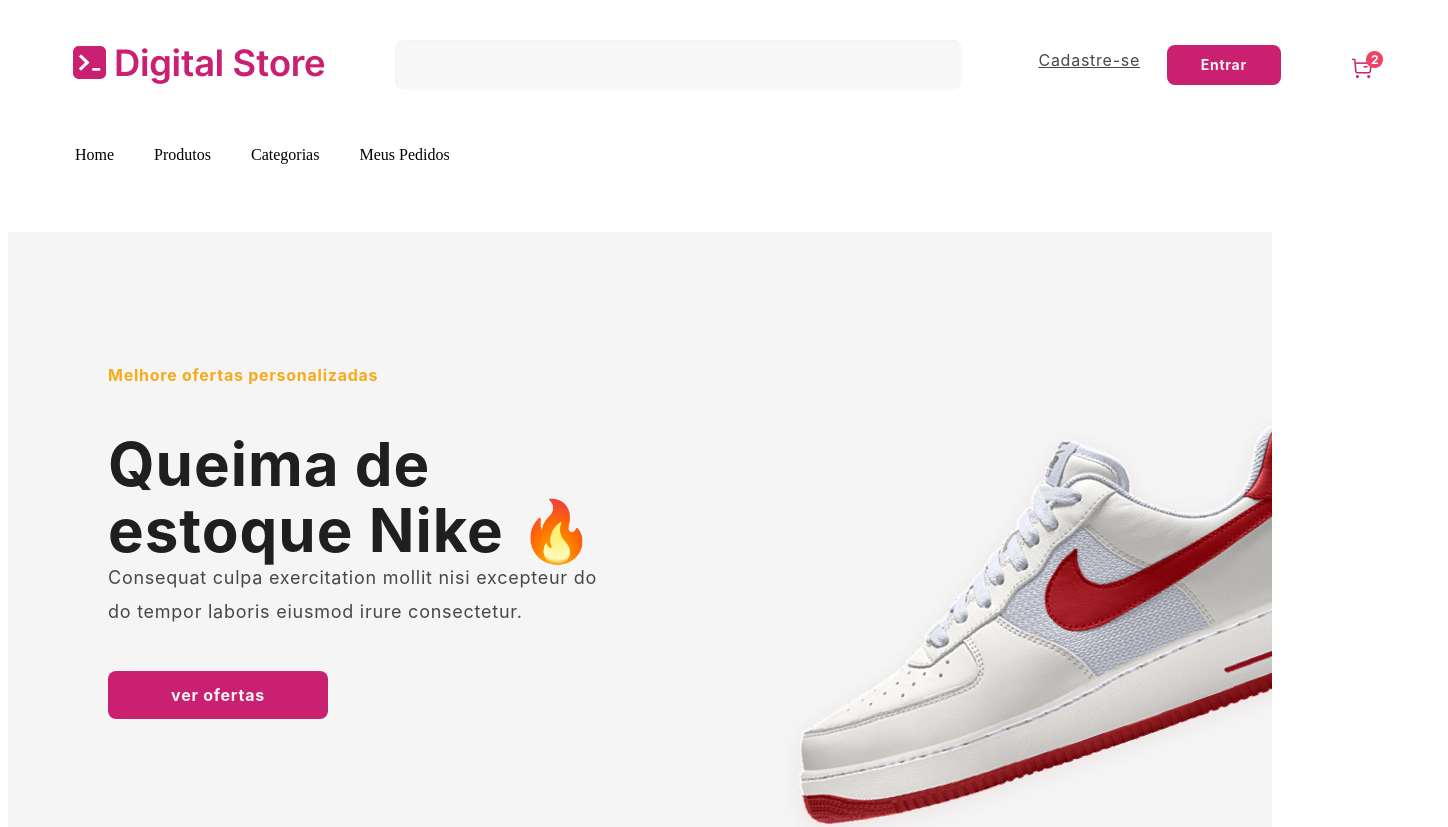
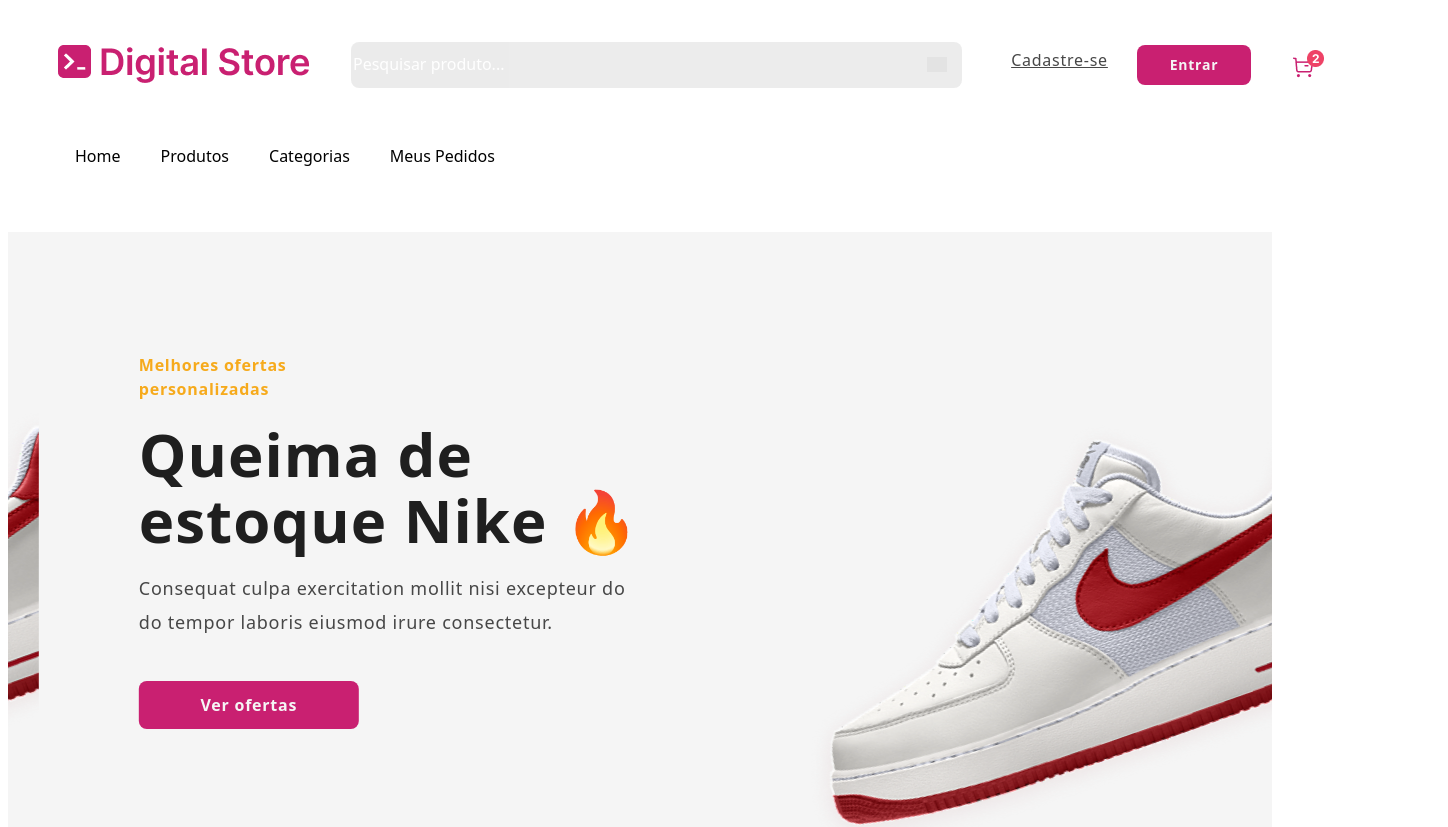
Before and after one commit to Italo-Emidio/Drip-Store, a React (Vite) app: page / in a window 1280 px wide. Shown: the top 827 px of the page, 1448 px wide, since content can reach past the window. Built offline with nearby package versions, Linux system fonts and the light colour scheme; grey boxes are pictures that could not be loaded.

Commit message:
feat: adicionando alterações

```diff
--- a/src/components/Carrosel.css
+++ b/src/components/Carrosel.css
@@ -1,4 +1,3 @@
-
 .carousel {
   position: relative;
   width: 100%;
@@ -48,6 +47,9 @@
   font-weight: 700;
   text-align: center;
   cursor: pointer;
+}
+.button-hero button{
+  font-family: system-ui, -apple-system, BlinkMacSystemFont, 'Segoe UI', Roboto, Oxygen, Ubuntu, Cantarell, 'Open Sans', 'Helvetica Neue', sans-serif;
 }
 
 .carousel-bubbles {
@@ -112,6 +114,7 @@
   letter-spacing: 0.75px;
   text-align: left;
   color: #f6aa1c;
+  font-family: system-ui, -apple-system, BlinkMacSystemFont, 'Segoe UI', Roboto, Oxygen, Ubuntu, Cantarell, 'Open Sans', 'Helvetica Neue', sans-serif;
 }
 .grid-1 .title-hero {
   width: 510px;
@@ -127,11 +130,12 @@
   letter-spacing: 0.9999998807907104px;
   text-align: left;
   color: #1f1f1f;
+  font-family: system-ui, -apple-system, BlinkMacSystemFont, 'Segoe UI', Roboto, Oxygen, Ubuntu, Cantarell, 'Open Sans', 'Helvetica Neue', sans-serif;
 }
 .grid-1 .paragraph-hero {
   width: 495px;
   height: 68px;
-    top: 514px;
+  margin-top: 20px;
   left: 100px;
   gap: 0px;
   opacity: 0px;
@@ -142,6 +146,7 @@
   letter-spacing: 0.75px;
   text-align: left;
   color: #474747;
+  font-family: system-ui, -apple-system, BlinkMacSystemFont, 'Segoe UI', Roboto, Oxygen, Ubuntu, Cantarell, 'Open Sans', 'Helvetica Neue', sans-serif;
 }
 .grid-1 .button-hero .offer-button {
   width: 220px;
@@ -153,11 +158,15 @@
   border: none;
   background: #c92071;
   color: #f5f5f5;
-    font-family: Inter;
+  font-family: system-ui, -apple-system, BlinkMacSystemFont, 'Segoe UI', Roboto, Oxygen, Ubuntu, Cantarell, 'Open Sans', 'Helvetica Neue', sans-serif;
   font-size: 16px;
   font-weight: 700;
   line-height: 24px;
   letter-spacing: 0.75px;
   text-align: center;
   cursor: pointer;
+  transition: background-color 0.3s ease, color 0.3s ease;
 }
+.grid-1 .button-hero .offer-button:hover {
+  background-color: #8a1b61;
+}
--- a/src/components/Carrosel.jsx
+++ b/src/components/Carrosel.jsx
@@ -1,110 +1,89 @@
-import './Carrosel.css'
-import tenisCarrosel from '/White-Sneakers-PNG-Clipart1.png'
+import React, { useEffect, useRef, useState } from "react";
+import "./Carrosel.css";
+import tenisCarrosel from "/White-Sneakers-PNG-Clipart1.png";
 export default function Carrosel() {
+  const [currentIndex, setCurrentIndex] = useState(0);
+  const slidesRef = useRef(null);
+  const totalSlides = 4;
+
+  useEffect(() => {
+    const interval = setInterval(nextSlide, 3000);
+    return () => clearInterval(interval);
+  }, [currentIndex]);
+
+  const showSlide = (index) => {
+    if (index >= totalSlides) {
+      setCurrentIndex(0);
+    } else if (index < 0) {
+      setCurrentIndex(totalSlides - 1);
+    } else {
+      setCurrentIndex(index);
+    }
+  };
+
+  const nextSlide = () => {
+    showSlide(currentIndex + 1);
+  };
+
+  const prevSlide = () => {
+    showSlide(currentIndex - 1);
+  };
+
+  const currentSlide = (index) => {
+    showSlide(index);
+  };
+
+  useEffect(() => {
+    if (slidesRef.current) {
+      slidesRef.current.style.transform = `translateX(${-currentIndex * 100}%)`;
+      const bubbles = document.querySelectorAll(".bubble");
+      bubbles.forEach((bubble, idx) => {
+        bubble.classList.toggle("active", idx === currentIndex);
+      });
+    }
+  }, [currentIndex]);
+
   return (
     <div>
-
       <div className="carousel">
-                <div className="carousel-inner">
-
-                    <div className="carousel-item">
+        <div className="carousel-inner" ref={slidesRef}>
+          {[...Array(totalSlides)].map((_, idx) => (
+            <div className="carousel-item" key={idx}>
               <div className="hero">
                 <div className="grid-1">
                   <div className="text-hero">
-                                    <p>Melhore ofertas personalizadas</p>
+                    <p>Melhores ofertas personalizadas</p>
                   </div>
                   <div className="title-hero">
                     <h1>Queima de estoque Nike 🔥</h1>
                   </div>
                   <div className="paragraph-hero">
-                                    <p>Consequat culpa exercitation mollit nisi excepteur do do tempor laboris eiusmod irure consectetur.</p>
+                    <p>
+                      Consequat culpa exercitation mollit nisi excepteur do do
+                      tempor laboris eiusmod irure consectetur.
+                    </p>
                   </div>
                   <div className="button-hero">
-                                    <button className="offer-button">ver ofertas</button>
+                    <button className="offer-button">Ver ofertas</button>
                   </div>
                 </div>
                 <div className="grid-2">
-                                <img src= {tenisCarrosel} />
+                  <img src={tenisCarrosel} alt="Tenis Carrosel" />
                 </div>
               </div>
             </div>
-
-                    <div className="carousel-item">
-                        <div className="hero">
-                            <div className="grid-1">
-                                <div className="text-hero">
-                                    <p>Melhore ofertas personalizadas</p>
+          ))}
         </div>
-                                <div className="title-hero">
-                                    <h1>Queima de estoque Nike 🔥</h1>
-                                </div>
-                                <div className="paragraph-hero">
-                                    <p>Consequat culpa exercitation mollit nisi excepteur do do tempor laboris eiusmod irure consectetur.</p>
-                                </div>
-                                <div className="button-hero">
-                                    <button className="offer-button">ver ofertas</button>
-                                </div>
-                            </div>
-                            <div className="grid-2">
-                                <img src= {tenisCarrosel} />
+        <div className="carousel-bubbles">
+          {[...Array(totalSlides)].map((_, idx) => (
+            <span
+              className={`bubble ${idx === currentIndex ? "active" : ""}`}
+              onClick={() => currentSlide(idx)}
+              key={idx}
+            ></span>
+          ))}
         </div>
       </div>
     </div>
-
-                    <div className="carousel-item">
-                        <div className="hero">
-                            <div className="grid-1">
-                                <div className="text-hero">
-                                    <p>Melhore ofertas personalizadas</p>
-                                </div>
-                                <div className="title-hero">
-                                    <h1>Queima de estoque Nike 🔥</h1>
-                                </div>
-                                <div className="paragraph-hero">
-                                    <p>Consequat culpa exercitation mollit nisi excepteur do do tempor laboris eiusmod irure consectetur.</p>
-                                </div>
-                                <div className="button-hero">
-                                    <button className="offer-button">ver ofertas</button>
-                                </div>
-                            </div>
-                            <div className="grid-2">
-                                <img src="./imagens/White-Sneakers-PNG-Clipart 1.png" />
-                            </div>
-                        </div>
-                    </div>
-
-                    <div className="carousel-item">
-                        <div className="hero">
-                            <div className="grid-1">
-                                <div className="text-hero">
-                                    <p>Melhore ofertas personalizadas</p>
-                                </div>
-                                <div className="title-hero">
-                                    <h1>Queima de estoque Nike 🔥</h1>
-                                </div>
-                                <div className="paragraph-hero">
-                                    <p>Consequat culpa exercitation mollit nisi excepteur do do tempor laboris eiusmod irure consectetur.</p>
-                                </div>
-                                <div className="button-hero">
-                                    <button className="offer-button">ver ofertas</button>
-                                </div>
-                            </div>
-                            <div className="grid-2">
-                                <img src="./imagens/White-Sneakers-PNG-Clipart 1.png" />
-                            </div>
-                        </div>
-                    </div>
-
-                </div>
-                <div className="carousel-bubbles">
-                    <span className="bubble" onclick="currentSlide(0)"></span>
-                    <span className="bubble" onclick="currentSlide(1)"></span>
-                    <span className="bubble" onclick="currentSlide(2)"></span>
-                    <span className="bubble" onclick="currentSlide(3)"></span>
-                </div>
-            </div>
-
-
-        </div>
-    )
+  );
 }
--- a/src/components/Nav.css
+++ b/src/components/Nav.css
@@ -1,9 +1,10 @@
 .nav {
   margin-top: 40px;
-    width: 1440px;
+  width: 100%;
   height: 192px;
   gap: 0px;
   opacity: 0px;
+  font-family: system-ui, -apple-system, BlinkMacSystemFont, 'Segoe UI', Roboto, Oxygen, Ubuntu, Cantarell, 'Open Sans', 'Helvetica Neue', sans-serif;
 }
 .nav-1 {
   margin-left: 50px;
@@ -25,20 +26,50 @@
 #search {
   width: 559px;
   height: 44px;
-    top: 34px;
-    left: 384px;
   border-radius: 8px;
-    opacity: 4%;
+  opacity: 0.1;
   background: #474747;
+  padding-right: 50px;
+  font-size: 16px;
+  color: #fff;
+  border: none;
+  outline: none;
 }
 #search::placeholder {
-    width: 166px;
+  width: 500px;
   height: 28px;
   top: 50px;
-    left: 408px;
+  margin-left: 200px;
   gap: 0px;
-    opacity: 0.6%;
-    background: #666666;
+  opacity: 1;
+  color: white;
+  font-family: system-ui, -apple-system, BlinkMacSystemFont, 'Segoe UI', Roboto, Oxygen, Ubuntu, Cantarell, 'Open Sans', 'Helvetica Neue', sans-serif;
+}
+.search-container {
+  position: relative;
+  display: inline-block;
+}
+.button-search{
+  position: absolute;
+  top: 0;
+  right: 0;
+  height: 100%;
+  width: 50px;
+  border: none;
+  border-top-right-radius: 8px;
+  border-bottom-right-radius: 8px;
+  cursor: pointer;
+  padding: 0;
+  opacity: 0.1;
+  color: #343333;
+  display: flex;
+  justify-content: center;
+  align-items: center;
+  font-family: system-ui, -apple-system, BlinkMacSystemFont, 'Segoe UI', Roboto, Oxygen, Ubuntu, Cantarell, 'Open Sans', 'Helvetica Neue', sans-serif;
+}
+.button-search img {
+  width: 20px;
+  height: auto;
 }
 .buttons {
   display: flex;
@@ -67,6 +98,7 @@
   text-align: left;
   color: #474747;
   text-decoration: underline;
+  font-family: system-ui, -apple-system, BlinkMacSystemFont, 'Segoe UI', Roboto, Oxygen, Ubuntu, Cantarell, 'Open Sans', 'Helvetica Neue', sans-serif;
 }
 .enter-button {
   width: 114px;
@@ -78,6 +110,11 @@
   color: #f5f5f5;
   border: none;
   cursor: pointer;
+  transition: background-color 0.3s ease, color 0.3s ease;
+  font-family: system-ui, -apple-system, BlinkMacSystemFont, 'Segoe UI', Roboto, Oxygen, Ubuntu, Cantarell, 'Open Sans', 'Helvetica Neue', sans-serif;
+}
+.enter-button:hover {
+  background-color: #8a1b61;
 }
 .enter-button .text-button-2 {
   width: 114px;
@@ -90,6 +127,7 @@
   line-height: 22px;
   letter-spacing: 0.75px;
   text-align: center;
+  font-family: system-ui, -apple-system, BlinkMacSystemFont, 'Segoe UI', Roboto, Oxygen, Ubuntu, Cantarell, 'Open Sans', 'Helvetica Neue', sans-serif;
 }
 .icon-carrinho {
   width: 33px;
@@ -107,10 +145,10 @@
 }
 .menu-lista {
   display: flex;
-    width: 423px;
+  width: 100%;
   height: 29px;
   top: 134px;
-    left: 100px;
+  margin-right: 10px;
   gap: 40px;
   border-radius: 2px 0px 0px 0px;
   opacity: 0px;
--- a/src/components/Nav.jsx
+++ b/src/components/Nav.jsx
@@ -1,34 +1,62 @@
-import logodigital from "/logo-digital-college.png"
-import './Nav.css'
-import iconecarrinho from '/icone-carrinho.png'
-export default function Nav () {
+import logodigital from "/logo-digital-college.png";
+import "./Nav.css";
+import iconecarrinho from "/icone-carrinho.png";
+import search from "/search.png";
+import { useState } from "react";
+export default function Nav() {
   return (
     <div>
       <div className="nav">
         <div className="nav-1">
           <div>
-                        <img className="image-logo" src= {logodigital} alt="Logo da Digital College" />
+            <img
+              className="image-logo"
+              src={logodigital}
+              alt="Logo da Digital College"
+            />
           </div>
-                    <div>
+
+          <div className="search-container">
             <input id="search" type="text" placeholder="Pesquisar produto..." />
+            <button className="button-search" type="submit">
+              <img src={search} alt="lupa de pesquisa" />
+            </button>
         </div>
+
+
           <div className="buttons">
-                        <button className="register-button"><span className="text-button">Cadastre-se</span></button>
-                        <button className="enter-button"><span className="text-button-2">Entrar</span></button>
+            <button className="register-button">
+              <span className="text-button">Cadastre-se</span>
+            </button>
+            <button className="enter-button">
+              <span className="text-button-2">Entrar</span>
+            </button>
           </div>
-                    <div className="icon-carrinho">
-                        <img className="icone-carrinho" src= {iconecarrinho} alt="icone de carrinho" />
+          <div className="icon-carrinho" onClick={() => setCarrinho([...carrinho, 'novo item'])}>
+            <img
+              className="icone-carrinho"
+              src={iconecarrinho}
+              alt="icone de carrinho"
+            />
           </div>
         </div>
         <div className="menu">
           <ul className="menu-lista">
-                        <li><a className="options" href=""></a>Home</li>
-                        <li><a className="options" href=""></a>Produtos</li>
-                        <li><a className="options" href=""></a>Categorias</li>
-                        <li><a className="options" href=""></a>Meus Pedidos</li>
+            <li>
+              <a className="options" href=""></a>Home
+            </li>
+            <li>
+              <a className="options" href=""></a>Produtos
+            </li>
+            <li>
+              <a className="options" href=""></a>Categorias
+            </li>
+            <li>
+              <a className="options" href=""></a>Meus Pedidos
+            </li>
           </ul>
         </div>
       </div>
     </div>
-    )
+  );
 }
```
Lines whose indentation alone changed are shown as unchanged.
